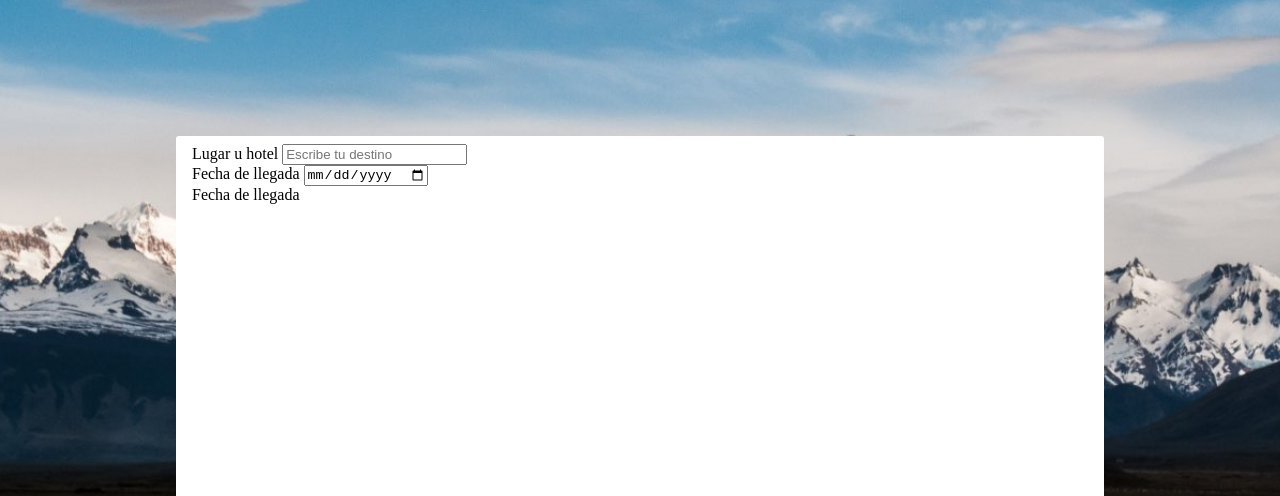
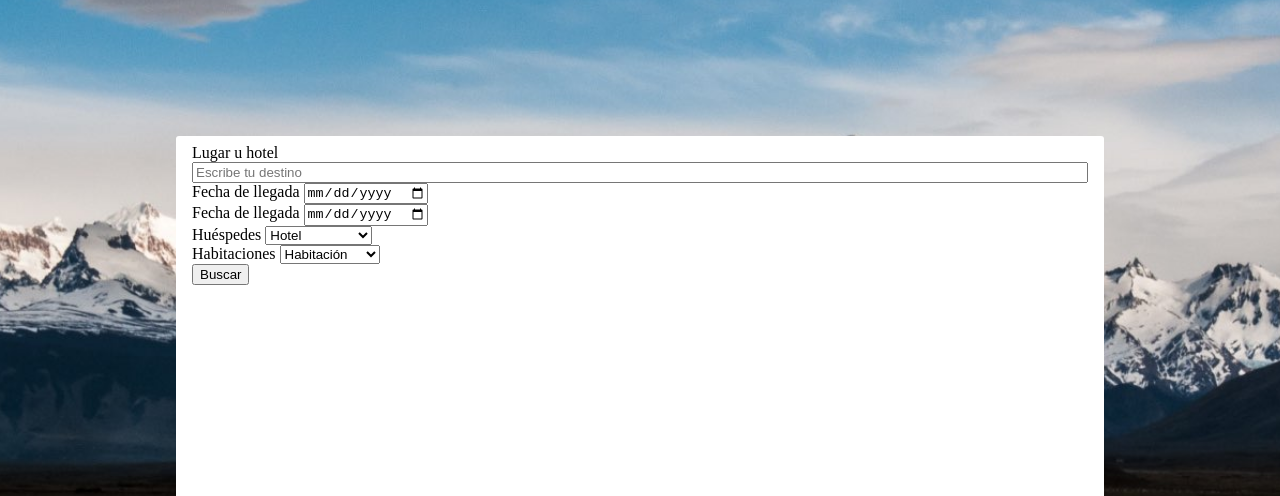
Before and after one commit to wl4dig3/houtel, a plain HTML site: page index.html in a window 1280 px wide. Shown: the part 304-800 px from the top of the page. Drawn offline with nearby package versions, Linux system fonts and the light colour scheme.

Commit message:
agregando clases al form

```diff
--- a/index.html
+++ b/index.html
@@ -22,17 +22,36 @@
         </div>
     </main>
     <form action="#" class="form">
-        <div>
-            <label>Lugar u hotel</label>
-            <input type="text" placeholder="Escribe tu destino">
+        <div class="form__container">
+            <label class="form__label">Lugar u hotel</label>
+            <input class="form__input-text" type="text" placeholder="Escribe tu destino">
         </div>
         <div>
-            <label>Fecha de llegada</label>
-            <input type="date">
+            <label class="form__label">Fecha de llegada</label>
+            <input class="form__input-date" type="date">
         </div>
         <div>
-            <label>Fecha de llegada</label>
+            <label class="form__label">Fecha de llegada</label>
+            <input class="form__input-date" type="date">
         </div>
+        <div>
+            <label class="form__label">Huéspedes</label>
+            <select class="form__select" name="">
+                <option value="1">Hotel</option>
+                <option value="2">Hostel</option>
+                <option value="3">Departamento</option>
+            </select>
+        </div>
+        <div>
+            <label class="form__label">Habitaciones</label>
+            <select class="form__select" name="">
+                <option value="1">Habitación</option>
+                <option value="2">Habitaciones</option>
+                <option value="3">Habitaciones</option>
+                <option value="4">+ de 4</option>
+            </select>
+        </div>
+        <button type="submit" class="button button_default">Buscar</button>
     </form>
 </body>
 </html>
```
